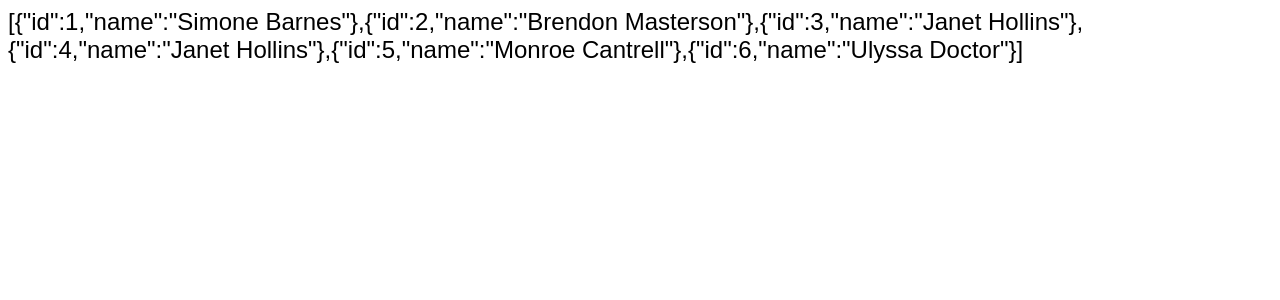
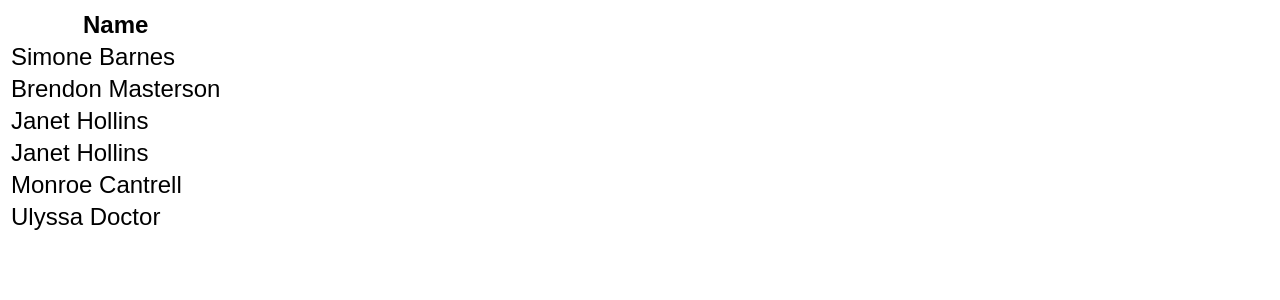
Before and after one commit to Nayantha/next.js-state-management, a Next.js app: page / in a window 1280 px wide. Shown: the top 300 px of the page. Built offline with nearby package versions, Linux system fonts and the light colour scheme.

Commit message:
add user table component.

```diff
--- a/src/app/page.tsx
+++ b/src/app/page.tsx
@@ -1,9 +1,11 @@
+import UserTable from "@/components/UserTable";
+
 export default async function Home() {
   const req = await fetch("http://localhost:3000/api/searchUser", {"cache": "no-store"});
   const data = await req.json();
   return (
       <main>
-          {JSON.stringify(data)}
+          <UserTable users={data}></UserTable>
       </main>
   );
 }
```
